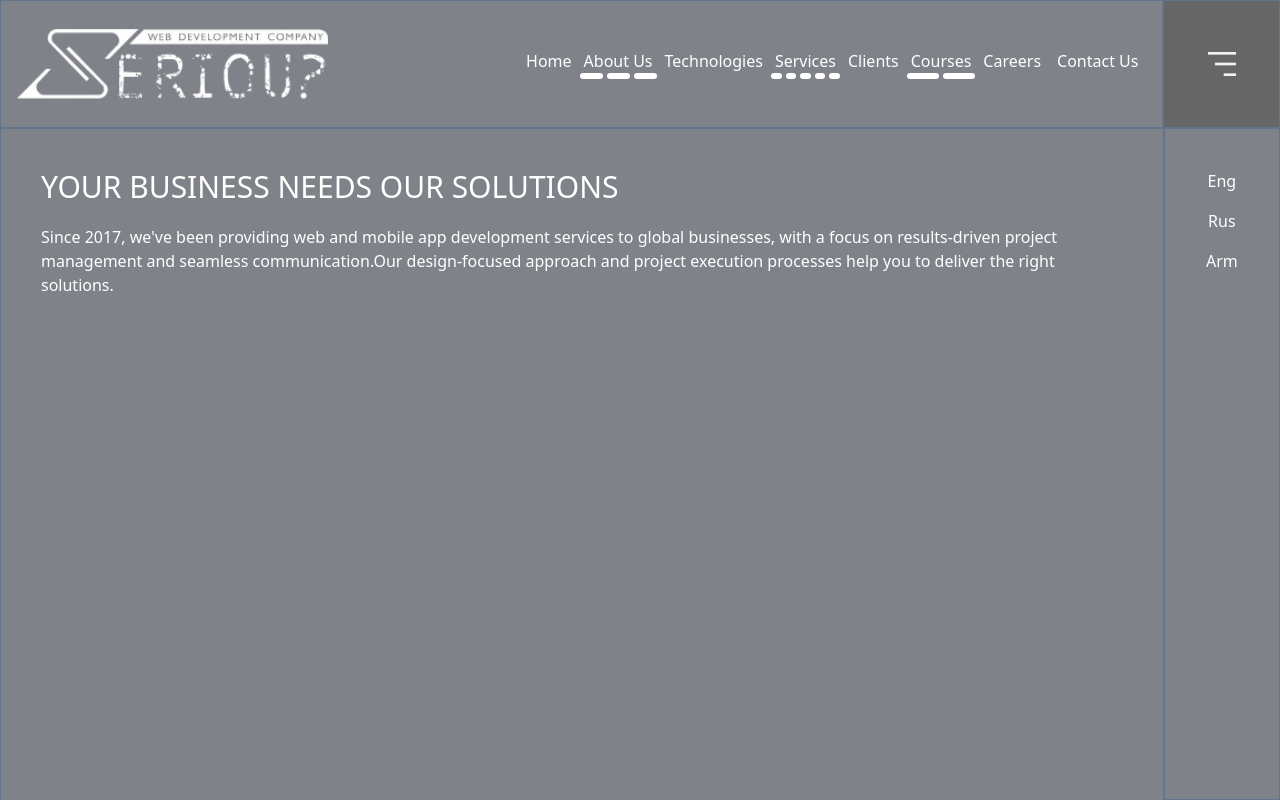
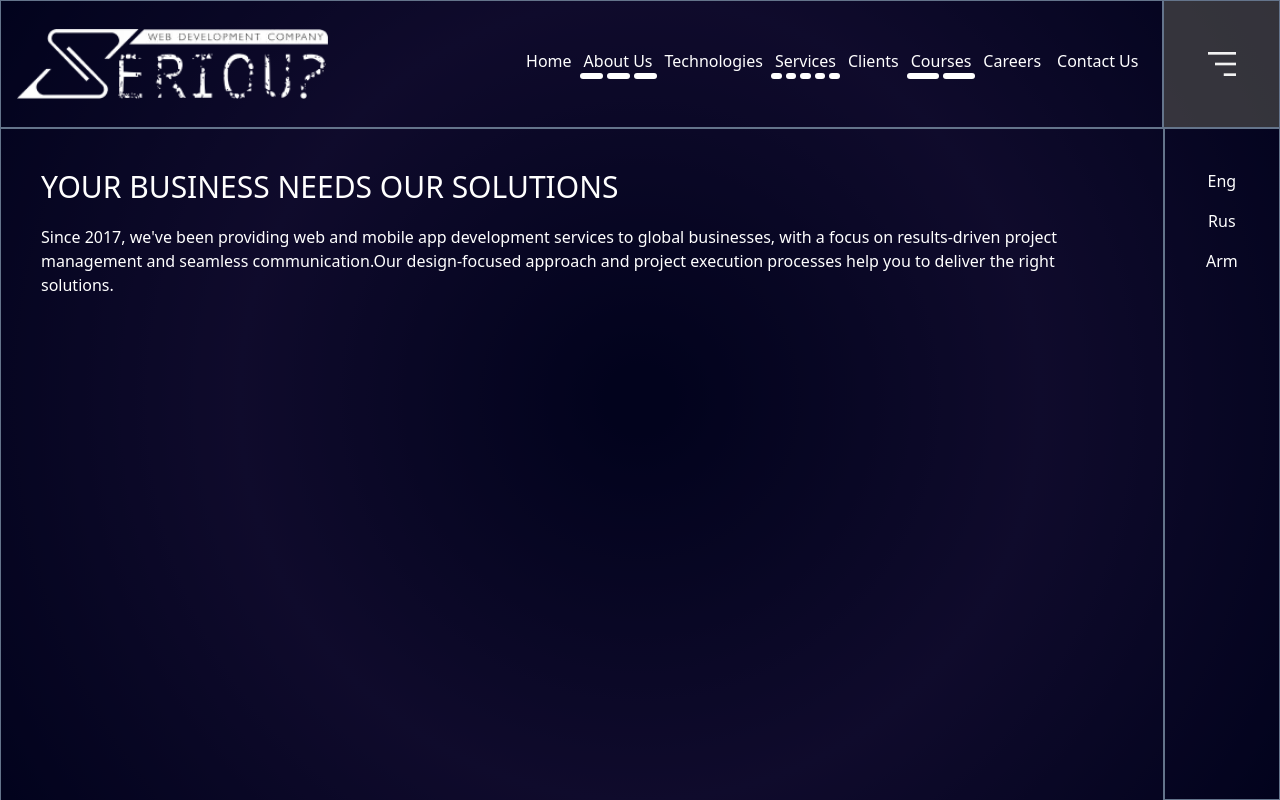
Before and after one commit to rmaliyan/serious-react, a React (Vite) app: page /en/home in a window 1280 px wide. Built offline with nearby package versions, Linux system fonts and the light colour scheme.

Commit message:
fixed the background gradient

```diff
--- a/src/routes/layout.jsx
+++ b/src/routes/layout.jsx
@@ -10,7 +10,7 @@ export function Layout() {
   const currentLocation = location.pathname.substring(index + 1);
 
   return (
-    <div id="layout-container" className="flex h-screen w-screen flex-col overflow-scroll text-white lg:overflow-hidden">
+    <div id="layout-container" className="layout-container flex h-screen w-screen flex-col overflow-scroll text-white lg:overflow-hidden">
       <div id="upper-bar" className="flex w-full">
         <div id="upper-horizontal-bar" className="flex h-20 w-full items-center border border-slate-500 bg-slate-950 bg-opacity-50 sm:h-20 sm:w-full xl:h-32 xl:w-full">
           <div id="Logo" className="Logo flex h-5/6 items-center justify-center ">
```
